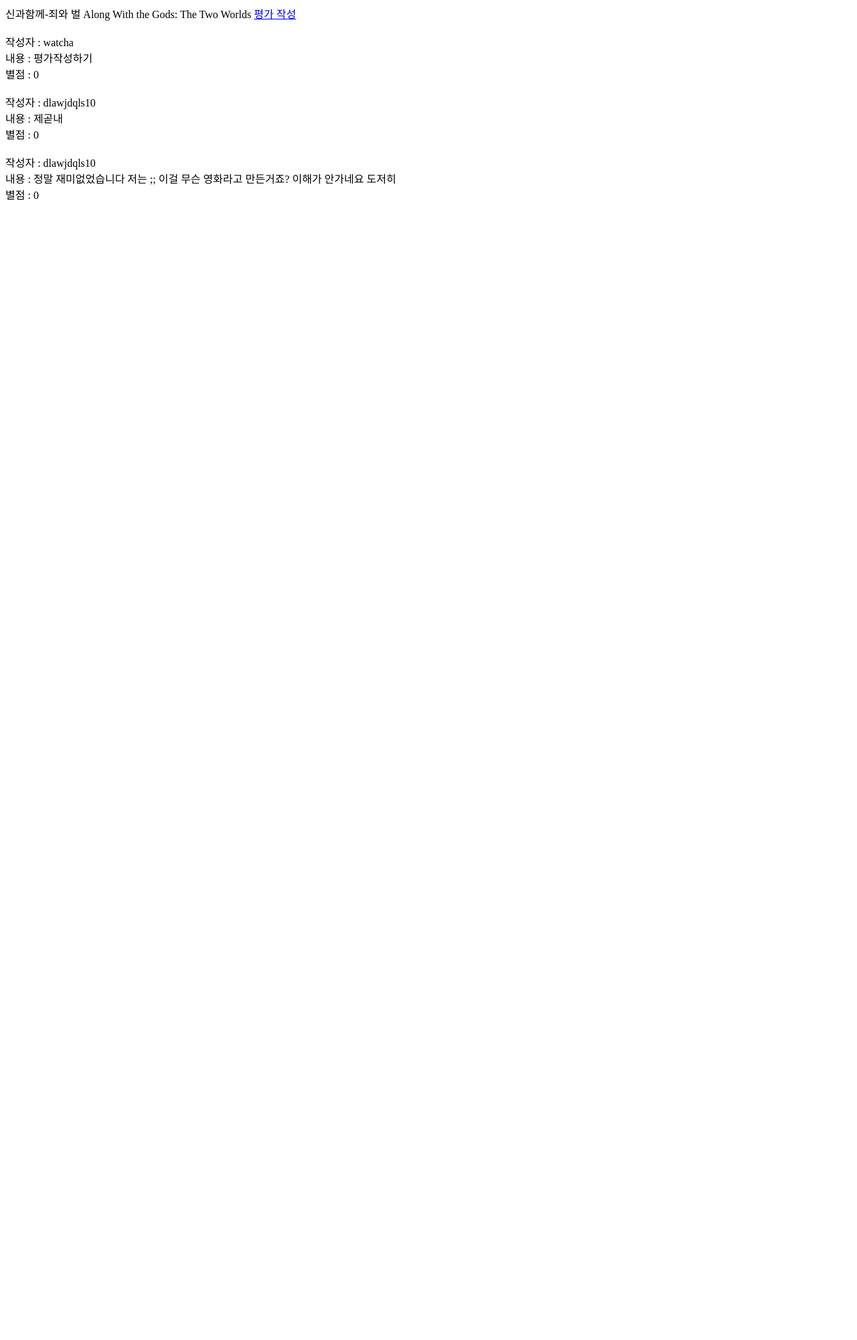
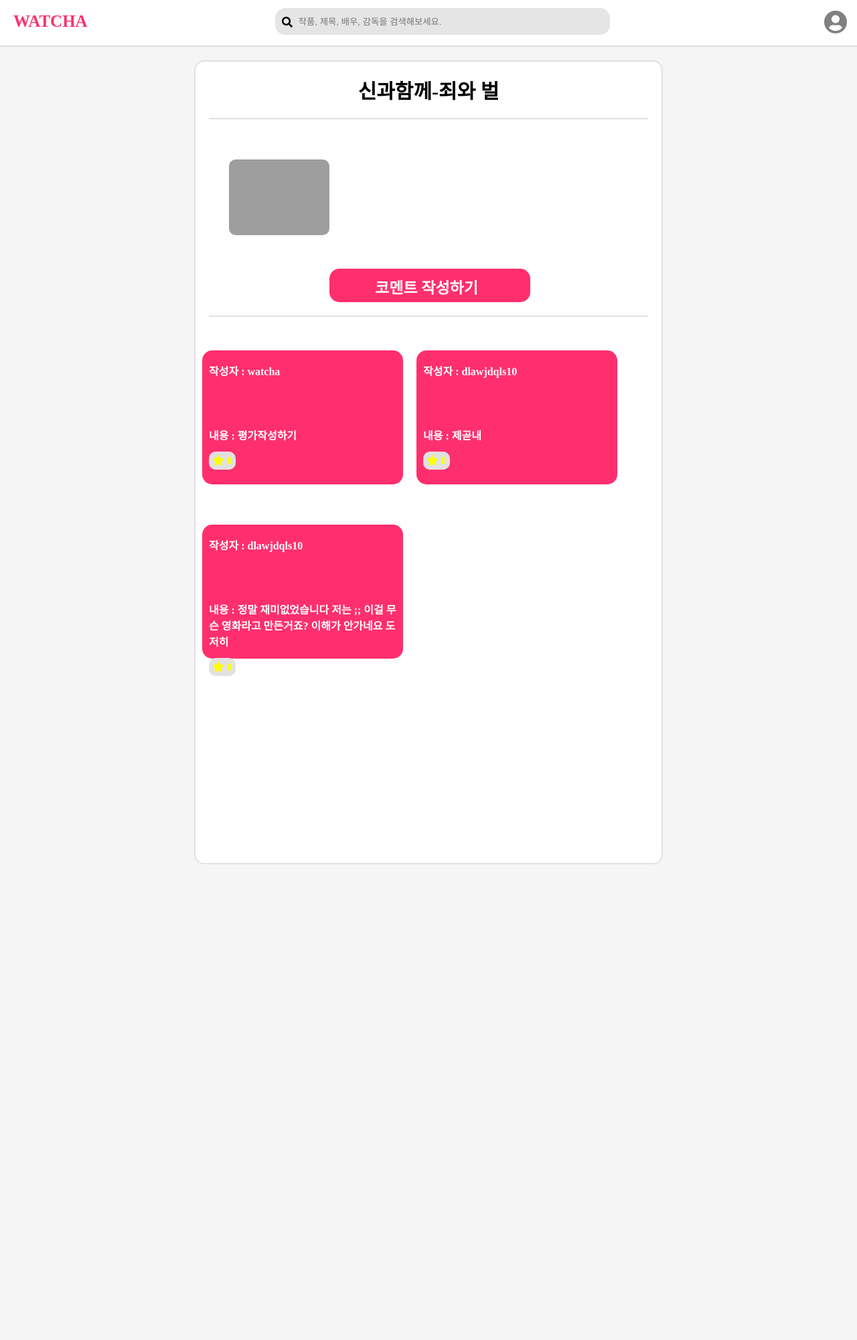
Before and after one commit to dlawjdqls10/watcha_team, a Django app: a page that uses piro_watcha/watcha/templates/watcha/watcha_detail.html in a window 1280 px wide. Shown: the whole page at 67% size. Before the commit the page ends 299 px from the top, so only its background shows below. Run offline with Django 3.2, Linux system fonts and the light colour scheme; data comes from the database, SQL or seed files in the repository; both versions use the stored data as it was after the commit; some libraries are stand-ins or nearby versions; grey boxes are pictures that could not be loaded.

Commit message:
디테일 페이지 front / 평점 디테일페이지에 반영 /

```diff
--- a/piro_watcha/watcha/static/css/watcha_comment.css
+++ b/piro_watcha/watcha/static/css/watcha_comment.css
@@ -87,7 +87,7 @@ ol, ul{
 
 button {
 	border: none;
-	margin-top: 80px;
+	margin-top: 70px;
 	margin-left: 200px;
 	width: 100px;
 	height: 40px;
--- a/piro_watcha/watcha/static/css/watcha_detail.css
+++ b/piro_watcha/watcha/static/css/watcha_detail.css
@@ -4,9 +4,146 @@
 
 body {
 	margin: 0px;
-	background-color: #E5E5E5;
+	background-color: #f5f5f5;
+	height: 2000px;
 }
+
 
 a {
 	text-decoration: none;
+	color: white;
+
 }
+
+.nav {
+	position: fixed;
+	display: flex;
+	justify-content: space-between;
+	border-bottom: 2px solid #e1e1e1;
+	background-color: white;
+	height: 70px;
+	width: 100%;
+}
+
+.nav__watcha {
+	color:#ff2f6e;
+	font-size: 25px;
+	font-weight: 600;
+	margin-top: 18px;
+	margin-left: 20px;
+}
+
+.nav__search {
+	margin-top: 6px;
+	margin-right: 30px;
+}
+
+.nav__search input {
+	width: 500px;
+	height: 40px;
+	border-radius: 15px;
+	border: none;
+	background-color: #E5E5E5;
+	padding-left: 35px;
+}
+
+.nav__search__img {
+	position: relative;
+	left: 30px;
+	top: 2px;
+}
+
+.nav__profile i {
+	color: gray;
+	font-size: 35px;
+	margin-top: 15px;
+	margin-right: 15px;
+}
+
+.main_flex {
+	display: flex;
+	justify-content: center;
+}
+
+.main__content_flex {
+	display: flex;
+	justify-content: center;
+}
+
+.main__content {
+	margin-top: 90px;
+	width: 700px;
+	height: 1200px;
+	background-color: white;
+	border: 2px solid #e1e1e1;
+	border-radius: 15px;
+}
+
+.main__poster img {
+	border-radius: 10px;
+	margin-left: 50px;
+	width: 80px;
+	width: 150px;
+}
+
+.main__title {
+	margin-top: 20px;
+	margin-left: 20px;
+	margin-right: 20px;
+	margin-bottom: 60px;
+	padding-bottom: 20px;
+	text-align: center;
+	font-size: 30px;
+	font-weight: 900;
+	border-bottom: 2px solid #e1e1e1;
+}
+
+.comment__box {
+	display: inline-block;
+	float: left;
+	width: 300px;
+	height: 200px;
+	color: white;
+	font-weight: 900;
+	background-color: #ff2f6e;
+	border: none;
+	margin-bottom: 10px;
+	margin-right: 10px;
+	margin-left: 10px;
+	border-radius: 15px;
+	margin-top: 50px;
+	padding-left: 10px;
+
+}
+
+.star {
+	color: yellow;
+
+	background-color: #e1e1e1;
+	border-radius: 10px;
+	padding: 5px;
+}
+
+.liner {
+	margin-top: 20px;
+	margin-left: 20px;
+	margin-right: 20px;
+
+	width: 100%
+	height: 1px;
+	border-bottom: 2px solid #e1e1e1;
+}
+
+.comment__new {
+	margin-left: 200px;
+	margin-top: 50px;
+	display: inline-block;
+	font-size: 23px;
+	font-weight: 900;
+	background-color: #ff2f6e;
+	width: 300px;
+	height: 50px;
+	border-radius: 15px;
+	padding-top: 10px;
+	padding-left: 68px;
+}
--- a/piro_watcha/watcha/templates/watcha/watcha_detail.html
+++ b/piro_watcha/watcha/templates/watcha/watcha_detail.html
@@ -1,5 +1,91 @@
 {% load static %}
+<link rel="stylesheet" href="https://use.fontawesome.com/releases/v5.2.0/css/all.css" integrity="sha384-hWVjflwFxL6sNzntih27bfxkr27PmbbK/iSvJ+a4+0owXq79v+lsFkW54bOGbiDQ" crossorigin="anonymous">
+<link rel="stylesheet" type="text/css" href="{% static 'css/watcha_detail.css' %}">
+
+  <div class="nav">
+
+    <a href="{% url 'watcha:main' %}"><div class="nav__watcha">WATCHA</div></a>
+
+
+    <div class="nav__search">
+      <form class="search" action="{% url 'watcha:search' %}" method="GET">
+        <div class="nav__search">
+          <span class="nav__search__img"><i class="fas fa-search"></i></span>
+            <input type="search" class="search-bar" name="q" placeholder="작품, 제목, 배우, 감독을 검색해보세요.">
+        </div>
+      </form>
+    </div>
+
+    <a href="{% url 'watcha:profile' %}">
+    <div class="nav__profile">
+      <i class="fas fa-user-circle"></i>
+    </div>
+    </a>
+
+  </div>
+
+<div class="main__content_flex">
+  <div class="main__content">
+    <div class="main__title">
       {{ movie.title }}
+    </div>
+
+    <div class="main__poster">
+      <img src="{{ movie.poster }}">
+    </div>
+    <div class="main__info">
+     <!--  작가:
+      출연진:
+      줄거리: -->
+    </div>
+    <div class="comment__new">
+           <a href="{% url 'watcha:comment' movie.title %}" class="top-menu"><span class="glyphicon glyphicon-plus">코멘트 작성하기</span></a>
+    </div>
+    <div class="liner">
+
+    </div>
+    <div class="comment">
+      {% for comment in comment_list %}
+      <div class="comment__box">
+        <br>
+        작성자 : {{ comment.author }}
+        <br>
+        <br>
+        <br>
+        <br>
+        <br>
+        내용 : {{ comment.comment }}
+        <br>
+        <br>
+        <span class="star"><i class="fas fa-star"></i> {{ comment.star }}</span>
+        <br>
+      </div>
+      {% endfor %}
+
+    </div>
+  </div>
+</div>
+
+
+
+
+
+
+
+
+
+
+
+
+
+
+
+
+
+
+
+
+<!--  {{ movie.title }}
       {{ movie.content }}
       <a href="{% url 'watcha:comment' movie.title %}" class="top-menu"><span class="glyphicon glyphicon-plus">평가 작성</span></a>
       <div class="comment">
@@ -11,4 +97,4 @@
         <br>
         별점 : {{ comment.star }}
         <br>
-      {% endfor %}
+      {% endfor %} -->
```
Also changed, not shown: piro_watcha/watcha/static/css/watcha_profile.css (+14 -10 lines), piro_watcha/db.sqlite3.
